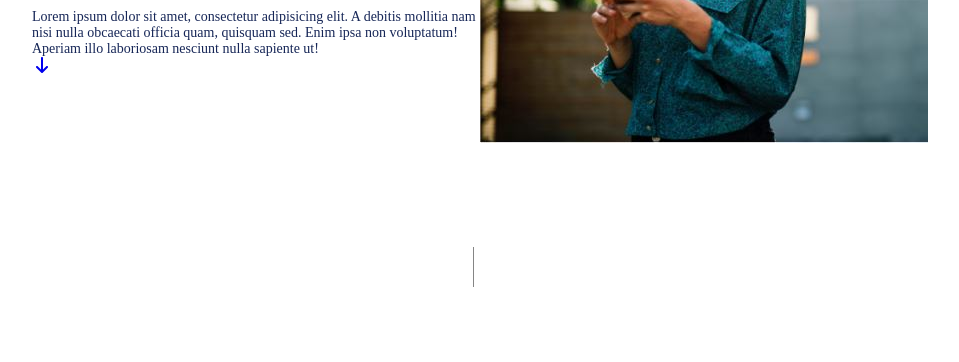
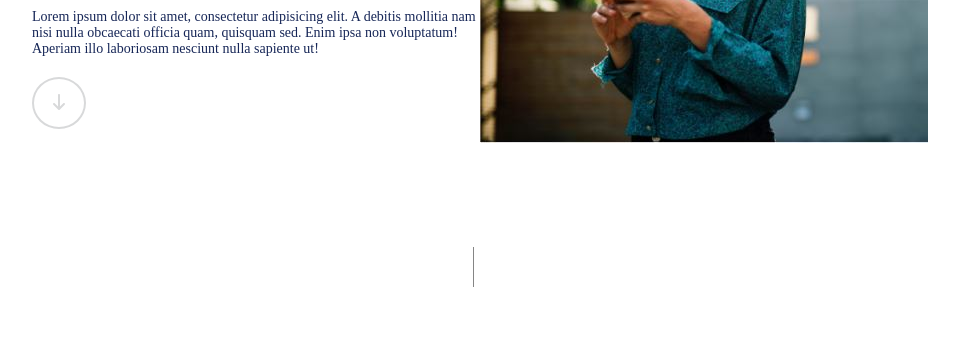
Before and after one commit to joydip62/gorgo-layout-assignment-6, a plain HTML site: page index.html in a window 1280 px wide. Shown: the part 438-800 px from the top of the page, without its empty margins (160-1119 px from the left). Drawn offline with Linux system fonts and the light colour scheme.

Commit message:
down-arrow css

```diff
--- a/css/style.css
+++ b/css/style.css
@@ -79,6 +79,15 @@
     padding-top: 10px;
     font-size: 14px;
 }
+.hero-text a .arrow-up{
+    border-radius: 50%;
+    padding: 15px;
+    color: #D8D9DA;
+    float: left;
+    border: 2px solid #D8D9DA;
+    margin-top: 20px;
+}
+
 .hero-banner{
     width: 50%;
     float: right;
```
